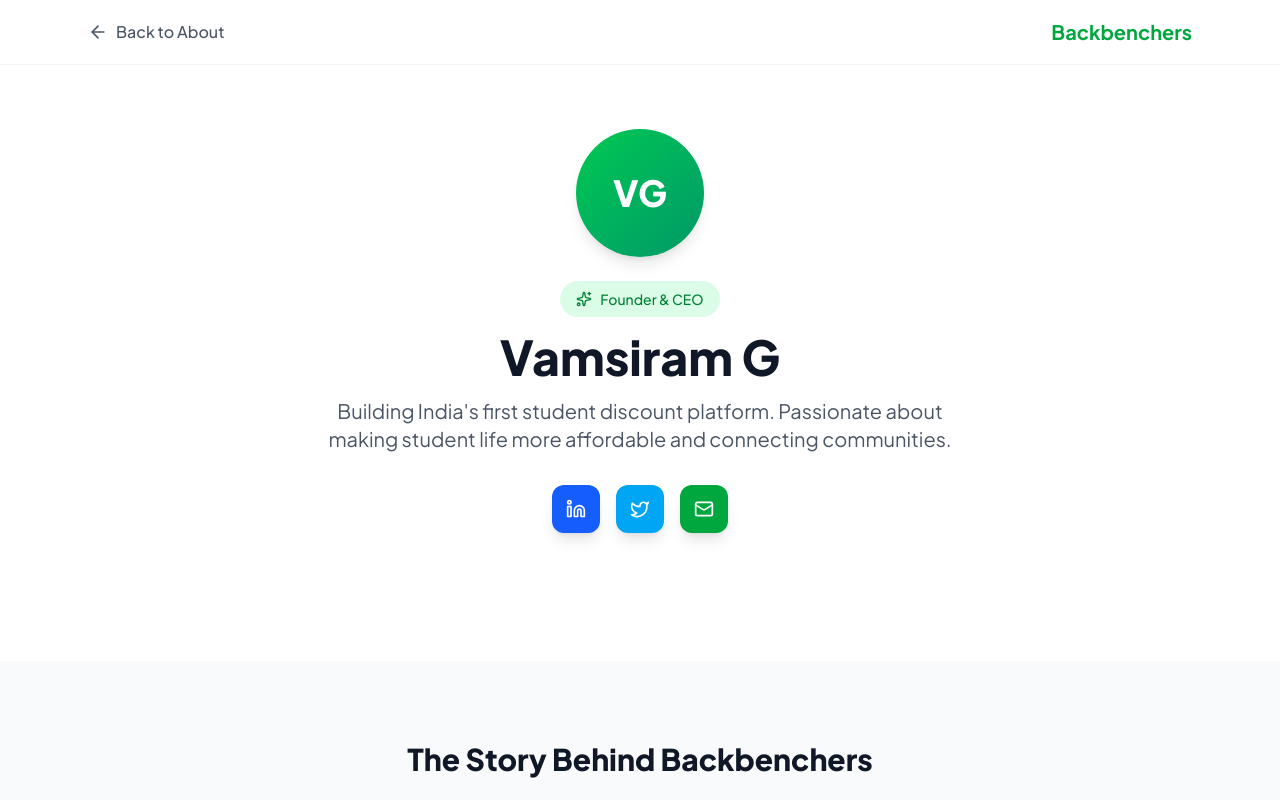
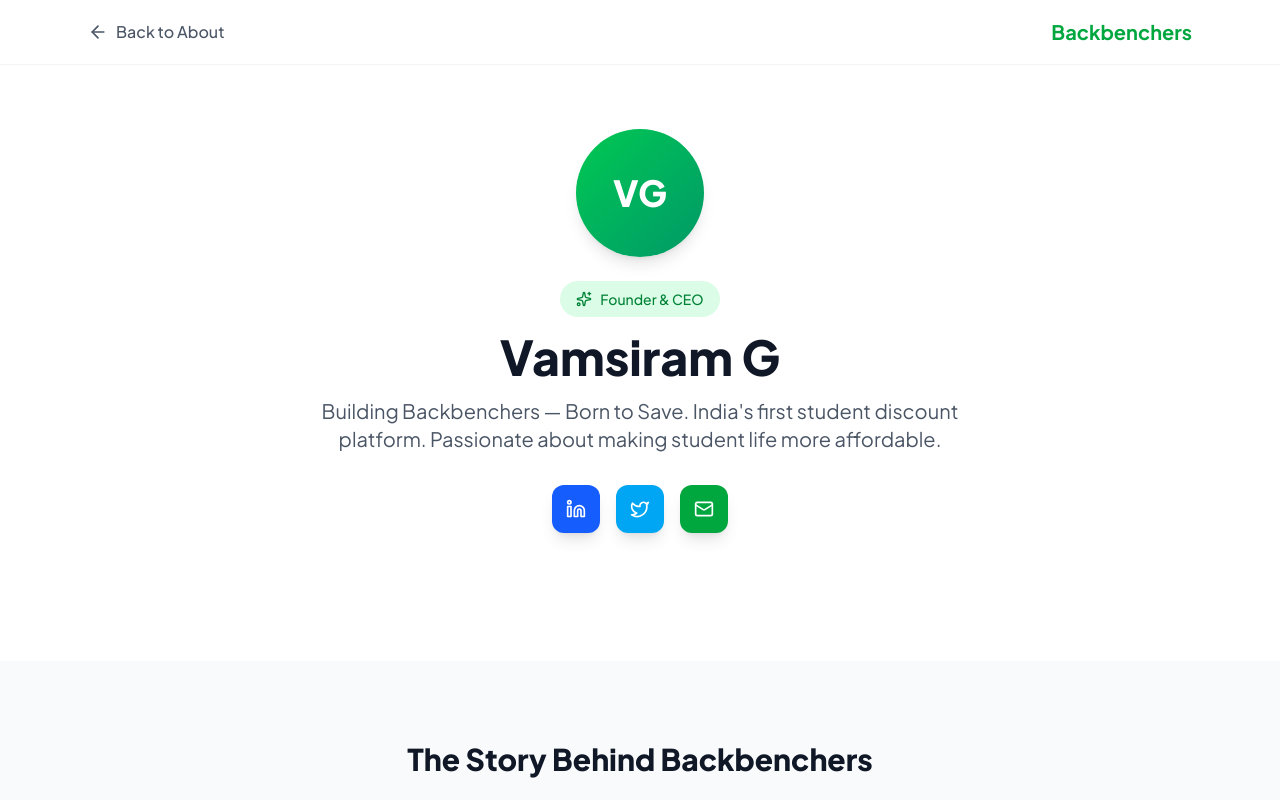
Before and after one commit to vamsiroy-king/backbenchers, a Next.js app: page /founder in a window 1280 px wide. Shown: the top 800 px of the page. Built offline with nearby package versions, Linux system fonts and the light colour scheme.

Commit message:
brand: Applied 'Born to Save' tagline across all pages and SEO

```diff
--- a/app/about/page.tsx
+++ b/app/about/page.tsx
@@ -49,7 +49,7 @@
                     >
                         <span className="inline-flex items-center gap-2 bg-white/20 backdrop-blur-sm px-4 py-2 rounded-full text-sm font-medium mb-6">
                             <Sparkles className="h-4 w-4" />
-                            India's First Student Discount Platform
+                            Born to Save.
                         </span>
                         <h1 className="text-4xl md:text-6xl font-black mb-6 leading-tight">
                             Making Student Life<br />More Affordable
@@ -167,7 +167,7 @@
             <footer className="bg-gray-900 text-white py-12">
                 <div className="max-w-6xl mx-auto px-6 text-center">
                     <p className="text-2xl font-bold mb-2">Backbenchers</p>
-                    <p className="text-gray-400 mb-6">India's First Student Discount Platform</p>
+                    <p className="text-gray-400 mb-6">Born to Save.</p>
                     <div className="flex justify-center gap-6 text-sm text-gray-400">
                         <Link href="/about" className="hover:text-white">About</Link>
                         <Link href="/founder" className="hover:text-white">Founder</Link>
--- a/app/founder/page.tsx
+++ b/app/founder/page.tsx
@@ -54,8 +54,8 @@
                         </h1>
 
                         <p className="text-xl text-gray-600 max-w-2xl mx-auto mb-8">
-                            Building India's first student discount platform. Passionate about making
-                            student life more affordable and connecting communities.
+                            Building Backbenchers — Born to Save. India's first student discount platform.
+                            Passionate about making student life more affordable.
                         </p>
 
                         {/* Social Links */}
@@ -198,7 +198,7 @@
             <footer className="bg-gray-900 text-white py-12">
                 <div className="max-w-6xl mx-auto px-6 text-center">
                     <p className="text-2xl font-bold mb-2">Backbenchers</p>
-                    <p className="text-gray-400 mb-6">India's First Student Discount Platform</p>
+                    <p className="text-gray-400 mb-6">Born to Save.</p>
                     <div className="flex justify-center gap-6 text-sm text-gray-400">
                         <Link href="/about" className="hover:text-white">About</Link>
                         <Link href="/founder" className="hover:text-white">Founder</Link>
--- a/app/layout.tsx
+++ b/app/layout.tsx
@@ -18,10 +18,10 @@
 
 export const metadata: Metadata = {
   title: {
-    default: "Backbenchers - India's #1 Student Discount App",
+    default: "Backbenchers — Born to Save | India's #1 Student Discount App",
     template: "%s | Backbenchers"
   },
-  description: "India's first student discount platform with QR-verified in-store redemption. Get exclusive deals at local restaurants, cafes & stores. Verify once, save everywhere!",
+  description: "Backbenchers. Born to Save. India's first student discount platform with QR-verified in-store redemption. Get exclusive deals at local restaurants, cafes & stores.",
   keywords: [
     "student discounts India",
     "college student offers",
@@ -44,8 +44,8 @@
     locale: "en_IN",
     url: "https://backbenchers.app",
     siteName: "Backbenchers",
-    title: "Backbenchers - India's #1 Student Discount App",
-    description: "India's first student discount platform with QR-verified in-store redemption. Exclusive deals for verified college students.",
+    title: "Backbenchers — Born to Save | India's #1 Student Discount App",
+    description: "Backbenchers. Born to Save. India's first student discount platform with QR-verified in-store redemption.",
     images: [
       {
         url: "https://backbenchers.app/og-image.png",
@@ -57,8 +57,8 @@
   },
   twitter: {
     card: "summary_large_image",
-    title: "Backbenchers - India's #1 Student Discount App",
-    description: "Get exclusive student discounts at local stores. Verify once, save everywhere!",
+    title: "Backbenchers — Born to Save",
+    description: "Backbenchers. Born to Save. Get exclusive student discounts at local stores!",
     creator: "@BackbenchersApp",
     images: ["https://backbenchers.app/twitter-image.png"]
   },
--- a/components/JsonLd.tsx
+++ b/components/JsonLd.tsx
@@ -11,7 +11,8 @@
         "alternateName": "Backbenchers App",
         "url": "https://backbenchers.app",
         "logo": "https://backbenchers.app/logo.png",
-        "description": "India's first student discount platform with QR-verified in-store redemption. Exclusive deals for verified college students.",
+        "slogan": "Born to Save.",
+        "description": "Backbenchers. Born to Save. India's first student discount platform with QR-verified in-store redemption.",
         "foundingDate": "2024",
         "foundingLocation": {
             "@type": "Place",
@@ -49,7 +50,7 @@
             "@type": "Organization",
             "name": "Backbenchers"
         },
-        "description": "Founder & CEO of Backbenchers - India's first student discount platform. Building the future of student benefits with QR-verified in-store redemption.",
+        "description": "Founder & CEO of Backbenchers - Born to Save. Building India's first student discount platform with QR-verified in-store redemption.",
         "url": "https://backbenchers.app/founder",
         "sameAs": [
             "https://www.linkedin.com/in/vamsiram"
@@ -61,7 +62,7 @@
         "@type": "WebSite",
         "name": "Backbenchers",
         "url": "https://backbenchers.app",
-        "description": "India's first student discount platform with QR-verified in-store redemption",
+        "description": "Backbenchers. Born to Save. India's first student discount platform.",
         "potentialAction": {
             "@type": "SearchAction",
             "target": "https://backbenchers.app/search?q={search_term_string}",
@@ -75,7 +76,7 @@
         "name": "Backbenchers - Student Discounts",
         "operatingSystem": "Android, iOS, Web",
         "applicationCategory": "LifestyleApplication",
-        "description": "Get exclusive student discounts at local stores. Verify once, save everywhere!",
+        "description": "Backbenchers. Born to Save. Get exclusive student discounts at local stores. Verify once, save everywhere!",
         "offers": {
             "@type": "Offer",
             "price": "0",
```
